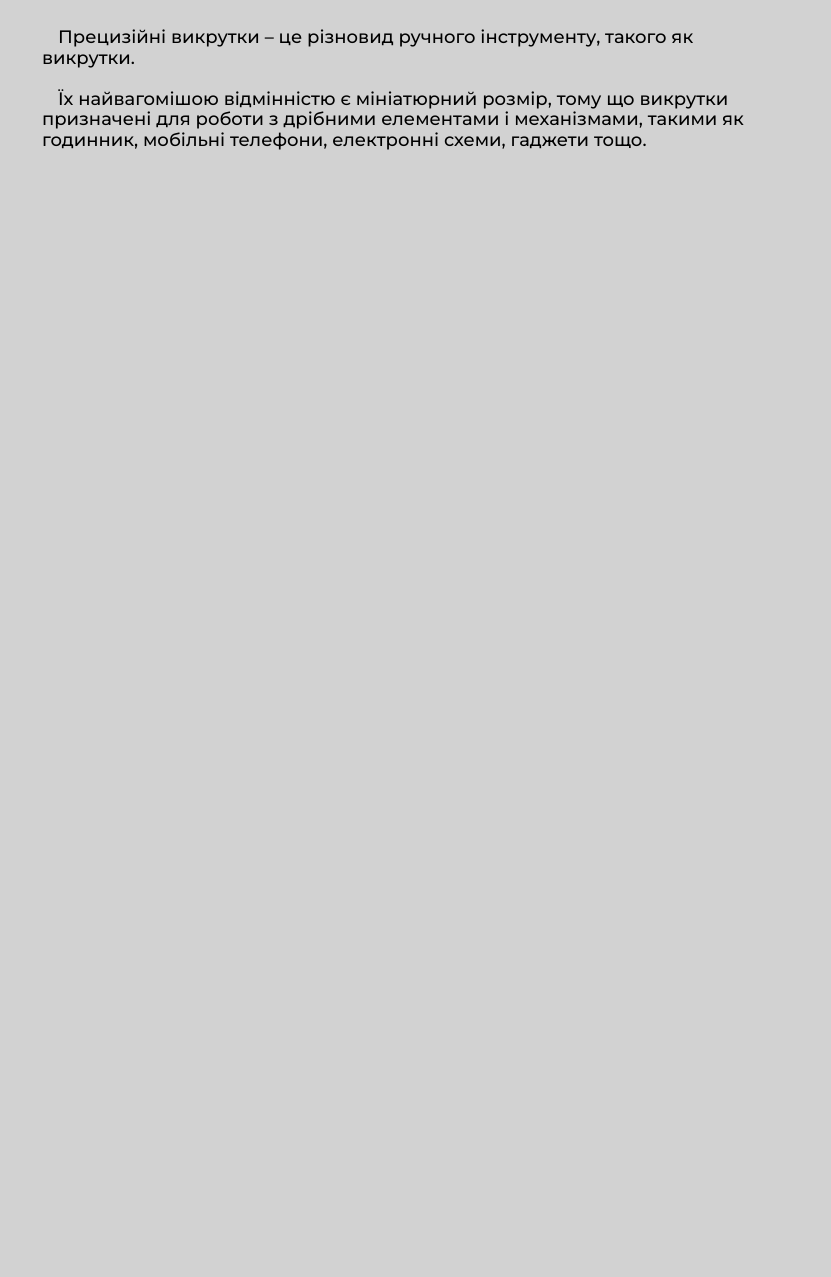
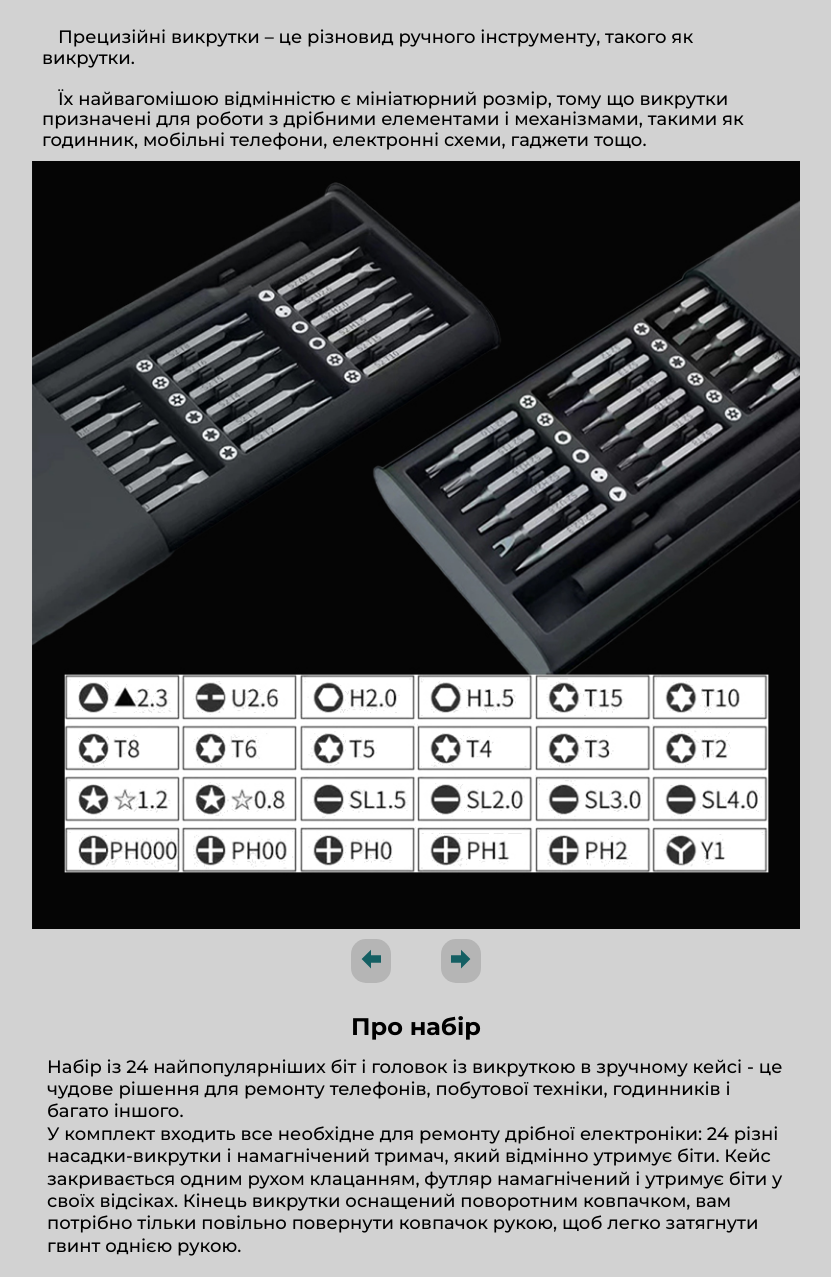
Before and after one commit to VladyslavRomanenko/karstenastore, a plain HTML site: page index.html in a window 1280 px wide. Shown: the part 688-1965 px from the top of the page, without its empty margins (224-1055 px from the left). Before the commit the page ends 849 px from the top, so only its background shows below. Drawn offline with nearby package versions, Linux system fonts and the light colour scheme.

Commit message:
slider, info

```diff
--- a/index.html
+++ b/index.html
@@ -71,10 +71,58 @@
         призначені для роботи з дрібними елементами і механізмами, такими як
         годинник, мобільні телефони, електронні схеми, гаджети тощо.
       </p>
-      <!-- <p>
-        Для точної роботи з дрібними деталями телефонів, годинників, техніки у
-        футлярі (чорний, 24 біти та 1 тримач)
-      </p> -->
+
+      <!-- slider -->
+      <div class="slider-container">
+        <div class="slider">
+          <div class="slide">
+            <img src="./images/img-1.jpg" alt="Image 1" class="slider-img" />
+          </div>
+          <div class="slide">
+            <img src="./images/img-2.jpg" alt="Image 2" class="slider-img" />
+          </div>
+          <div class="slide">
+            <img src="./images/img-3.jpg" alt="Image 3" class="slider-img" />
+          </div>
+          <div class="slide">
+            <img src="./images/img-4.jpg" alt="Image 4" class="slider-img" />
+          </div>
+          <div class="slide">
+            <img src="./images/img-5.jpg" alt="Image 5" class="slider-img" />
+          </div>
+        </div>
+        <div class="slider-buttons">
+          <button id="prevButton" class="slider-btn">
+            <svg class="arrow-icon">
+              <use href="./images/icons.svg#icon-arrow-left"></use>
+            </svg>
+          </button>
+          <button id="nextButton" class="slider-btn">
+            <svg class="arrow-icon">
+              <use href="./images/icons.svg#icon-arrow-right"></use>
+            </svg>
+          </button>
+        </div>
+
+        <!-- information -->
+        <div class="information">
+          <h2 class="information-title">Про набір</h2>
+          <p class="information-text">
+            Набір із 24 найпопулярніших біт і головок із викруткою в зручному
+            кейсі - це чудове рішення для ремонту телефонів, побутової техніки,
+            годинників і багато іншого.
+          </p>
+          <p class="information-text">
+            У комплект входить все необхідне для ремонту дрібної електроніки: 24
+            різні насадки-викрутки і намагнічений тримач, який відмінно утримує
+            біти. Кейс закривається одним рухом клацанням, футляр намагнічений і
+            утримує біти у своїх відсіках. Кінець викрутки оснащений поворотним
+            ковпачком, вам потрібно тільки повільно повернути ковпачок рукою,
+            щоб легко затягнути гвинт однією рукою.
+          </p>
+        </div>
+      </div>
+      <!-- slider -->
     </div>
     <script src="https://cdn.jsdelivr.net/npm/axios@1.1.2/dist/axios.min.js"></script>
     <script src="./js/index.js" type="module"></script>
--- a/js/index.js
+++ b/js/index.js
@@ -27,11 +27,6 @@ function startTimer(timerElement) {
       hoursElement.textContent = hours.toString().padStart(2, "0");
       minutesElement.textContent = minutes.toString().padStart(2, "0");
       secondsElement.textContent = seconds.toString().padStart(2, "0");
-
-      // Сохраняем текущее состояние таймера в локальном хранилище
-      localStorage.setItem("timerHours", hours);
-      localStorage.setItem("timerMinutes", minutes);
-      localStorage.setItem("timerSeconds", seconds);
     }
   }, 1000);
 }
@@ -40,3 +35,35 @@ const timerElements = document.querySelectorAll(".timer");
 timerElements.forEach(function (timerElement) {
   startTimer(timerElement);
 });
+
+// slider
+const slider = document.querySelector(".slider");
+const prevButton = document.getElementById("prevButton");
+const nextButton = document.getElementById("nextButton");
+
+let currentIndex = 0;
+
+function goToSlide(index) {
+  if (index < 0) {
+    currentIndex = slider.children.length - 1;
+  } else if (index >= slider.children.length) {
+    currentIndex = 0;
+  }
+  const translateX = -currentIndex * 100;
+  slider.style.transform = `translateX(${translateX}%)`;
+}
+
+prevButton.addEventListener("click", () => {
+  currentIndex--;
+  goToSlide(currentIndex);
+});
+
+nextButton.addEventListener("click", () => {
+  currentIndex++;
+  goToSlide(currentIndex);
+});
+
+setInterval(() => {
+  currentIndex++;
+  goToSlide(currentIndex);
+}, 3000);
--- a/styles/styles.css
+++ b/styles/styles.css
@@ -166,3 +166,59 @@ body {
   font-weight: 600;
   font-size: 20px;
 }
+/* _______________________________ */
+.slider-container {
+  margin: 0 auto;
+  overflow: hidden;
+  position: relative;
+}
+
+.slider {
+  display: flex;
+  transition: transform 0.5s ease;
+}
+
+.slide {
+  flex: 0 0 100%;
+}
+
+.slider-img {
+  width: 100%;
+}
+
+.slider-buttons {
+  display: flex;
+  justify-content: center;
+  align-items: center;
+  gap: 50px;
+  padding: 10px;
+}
+
+.slider-btn {
+  background-color: rgb(181, 181, 181);
+  padding: 10px;
+  border-radius: 15px;
+}
+
+.arrow-icon {
+  width: 20px;
+  height: 20px;
+  fill: rgb(20, 95, 99);
+}
+
+/* information */
+
+.information {
+  padding: 20px 15px;
+}
+
+.information-title {
+  text-align: center;
+  margin-bottom: 15px;
+}
+
+.information-text {
+  font-size: 18px;
+  font-weight: 500;
+  line-height: 1.4rem;
+}
```
Also changed, not shown: images/icons.svg (added), images/img-1.jpg (added), images/img-2.jpg (added), images/img-3.jpg (added), images/img-4.jpg (added), images/img-5.jpg (added).
